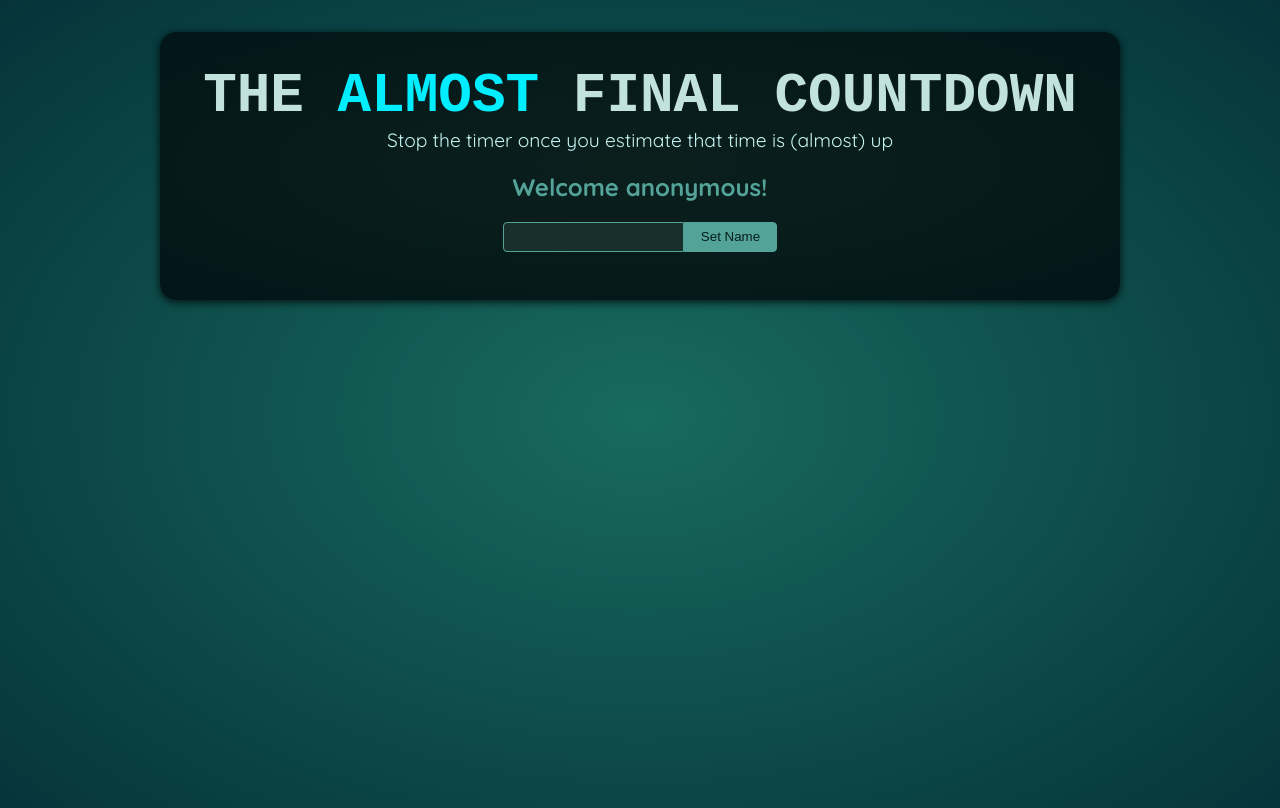
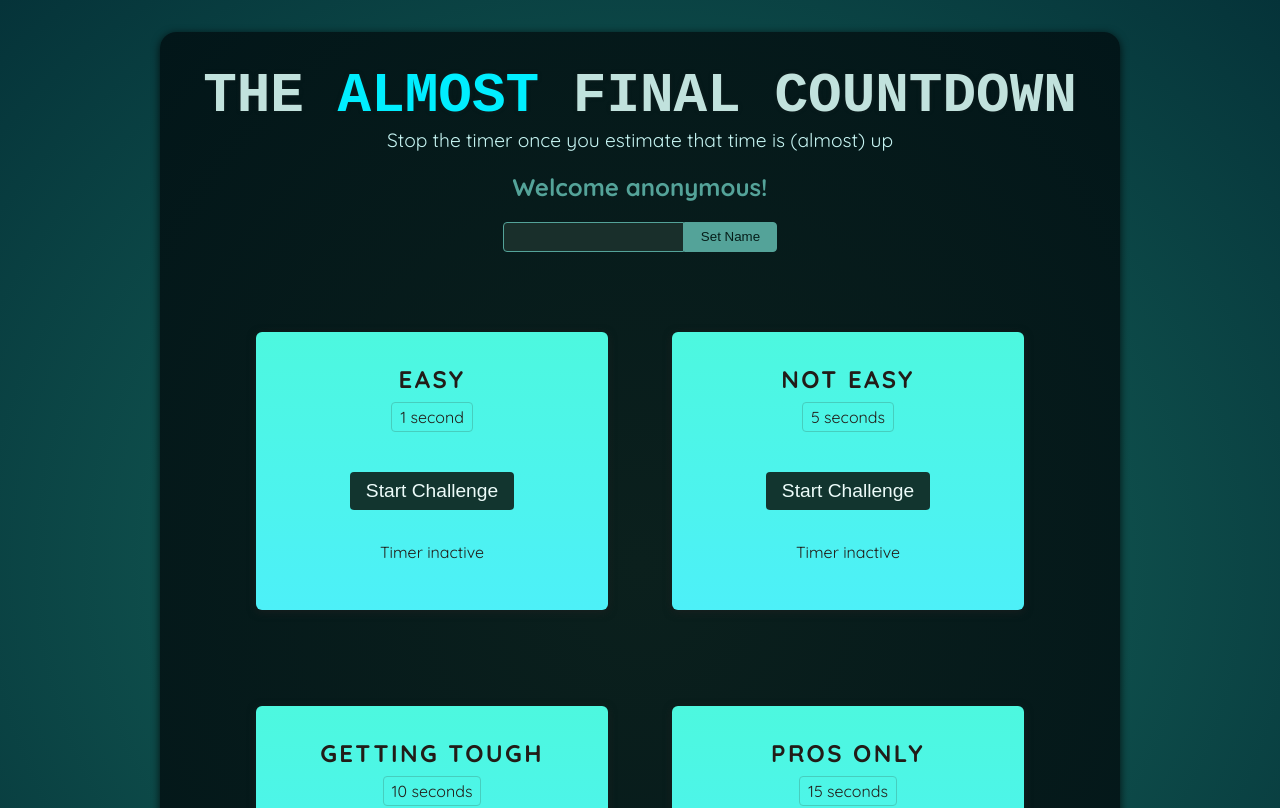
Before and after one commit to seyoung0314/react-study, a React (Vite) app: page / in a window 1280 px wide. Shown: the top 808 px of the page. Built offline with nearby package versions, Linux system fonts and the light colour scheme; a web font is replaced by a local one.

Commit message:
타이머 컴포넌트와 타이머 시작 이벤트

```diff
--- a/src/App.jsx
+++ b/src/App.jsx
@@ -1,12 +1,33 @@
 import './App.css';
 import Player from './components/TimerGame/Player';
+import TimerChallenge from './components/TimerGame/TimerChallenge';
 
 // 컴포넌트
 const App = () => {
 
-  return <>
-    <Player />
-  </>;
+  return (
+    <>
+      <Player />
+      <div id='challenges'>
+        <TimerChallenge
+          title='Easy'
+          targetTime={1}
+        />
+        <TimerChallenge
+          title='Not Easy'
+          targetTime={5}
+        />
+        <TimerChallenge
+          title='Getting tough'
+          targetTime={10}
+        />
+        <TimerChallenge
+          title='Pros only'
+          targetTime={15}
+        />
+      </div>
+    </>
+  );
 };
 
 export default App;
--- /dev/null
+++ b/src/components/TimerGame/TimerChallenge.jsx
@@ -0,0 +1,33 @@
+import React, { useState } from 'react';
+const TimerChallenge = ({ title, targetTime }) => {
+  // 타이머가 시작되었는지를 확인하는 상태값
+  const [timerStarted, setTimerStarted] = useState(false);
+  // 시간이 다 지났는지 여부
+  const [timerExpired, setTimerExpired] = useState(false);
+  const handleStart = e => {
+    setTimerStarted(true);
+    // 실제 시간을 실행
+    setTimeout(() => {
+      // console.log(`${targetTime} 초가 지남!`);
+      setTimerExpired(true);
+    }, targetTime * 1000);
+  };
+  return (
+    <section className='challenge'>
+      <h2>{title}</h2>
+      {timerExpired && <p>You lost!!</p>}
+      <p className='challenge-time'>
+        {targetTime} second{targetTime > 1 ? 's' : ''}
+      </p>
+      <p>
+        <button onClick={handleStart}>
+          {timerStarted ? 'Stop' : 'Start'} Challenge
+        </button>
+      </p>
+      <p className=''>
+        {timerStarted ? 'Time is running...' : 'Timer inactive'}
+      </p>
+    </section>
+  );
+};
+export default TimerChallenge;
```
